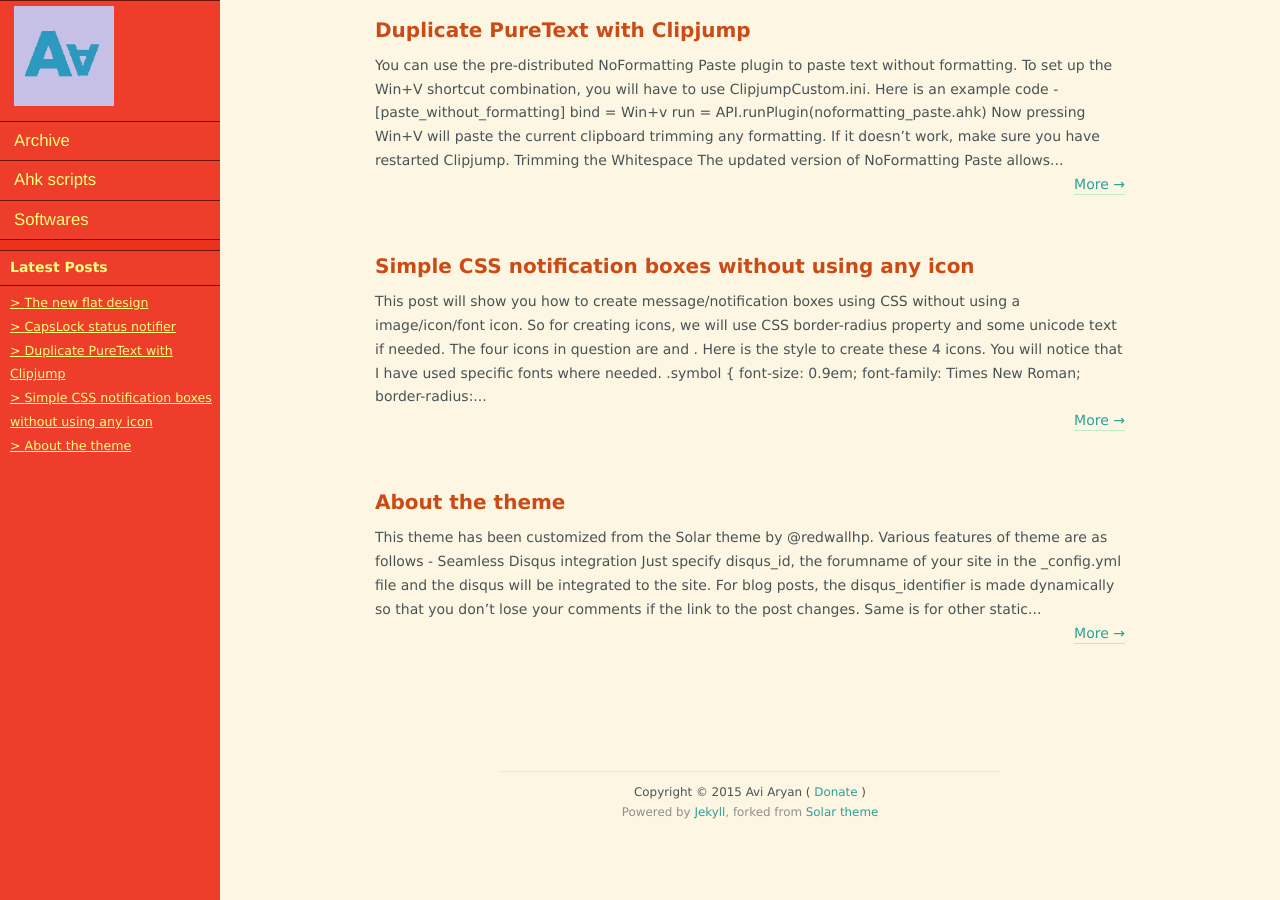
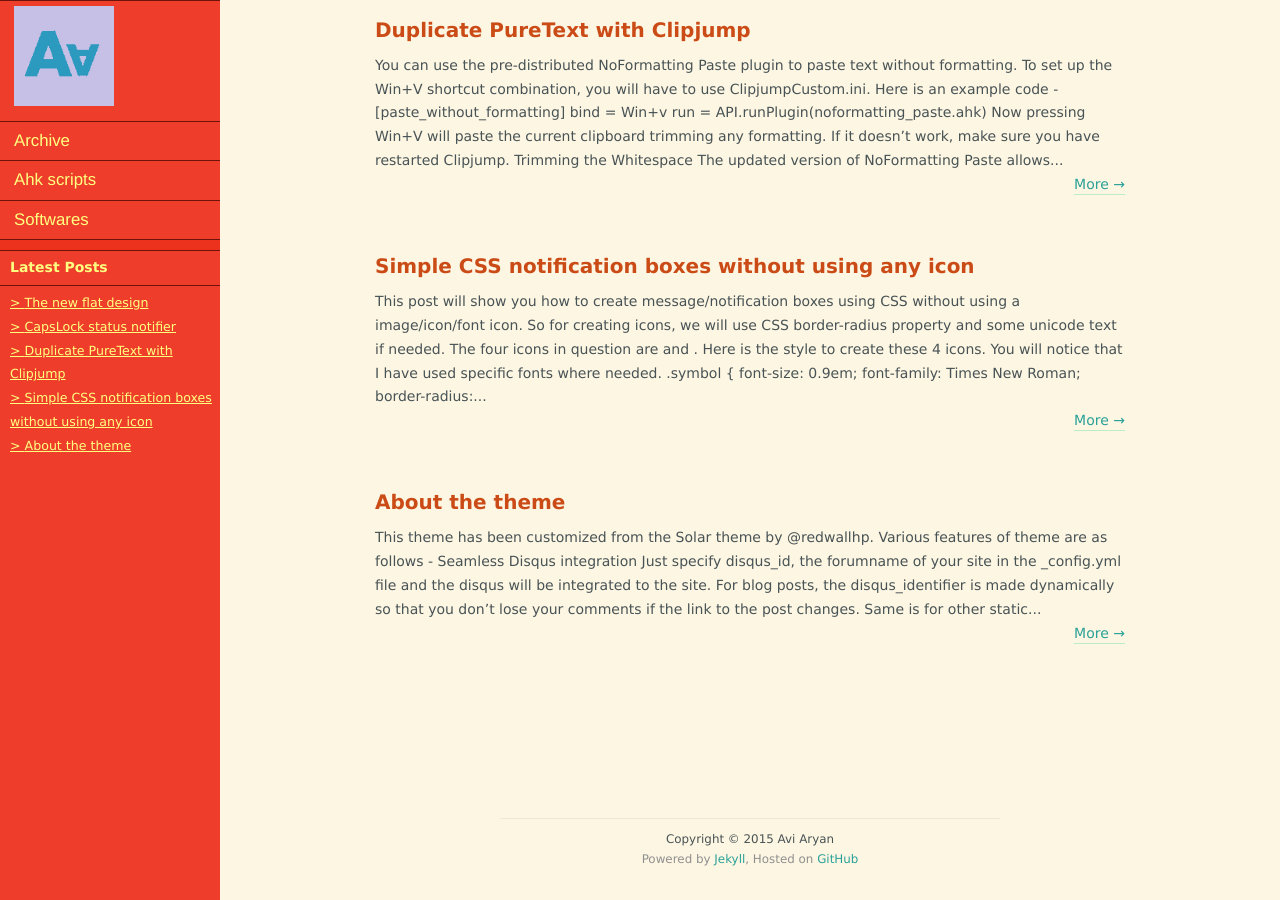
Before and after one commit to aviaryan/aviaryan.github.com-retired-2018, a Jekyll site: the page built from index.html, in a window 1280 px wide and 900 px high, scrolled down 602 px. Built offline with Jekyll 4.4.1, drawn with Linux system fonts in a browser that asks for light colours; Markdown is read by kramdown in place of the engine named in the settings; the list of posts is cut into pages by our own code; comment, search, counter and statistics services are not loaded.

Commit message:
more space between content and footer

```diff
--- a/_layouts/default.html
+++ b/_layouts/default.html
@@ -124,10 +124,11 @@
 
   <div class="clear"></div>
 
+  <br><br>
   <footer id="footer">
-    <p class="copyright">Copyright &copy; {{ site.time | date: '%Y' }} {{ site.author.fullname }} ( <a href="/donate.html">Donate</a> )
+    <p class="copyright">Copyright &copy; {{ site.time | date: '%Y' }} {{ site.author.fullname }}
     <br>
-    <span style="color: #8F8F8F;">Powered by <a href="http://jekyllrb.com">Jekyll</a>, forked from <a href="https://github.com/redwallhp/solar-theme-jekyll">Solar theme</a></span></p>
+    <span style="color: #8F8F8F;">Powered by <a href="http://jekyllrb.com">Jekyll</a>, Hosted on <a href="http://github.com">GitHub</a></span></p>
   </footer>
 
     </div>
```
